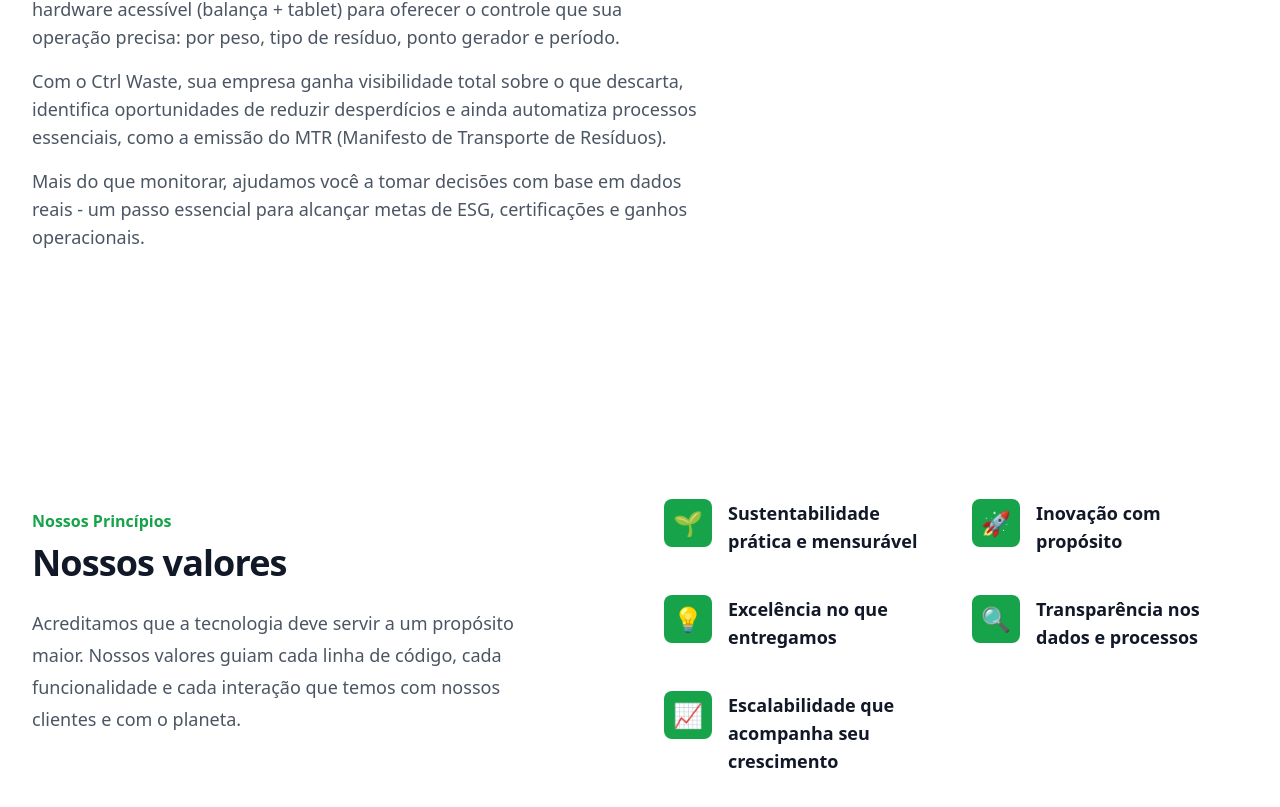
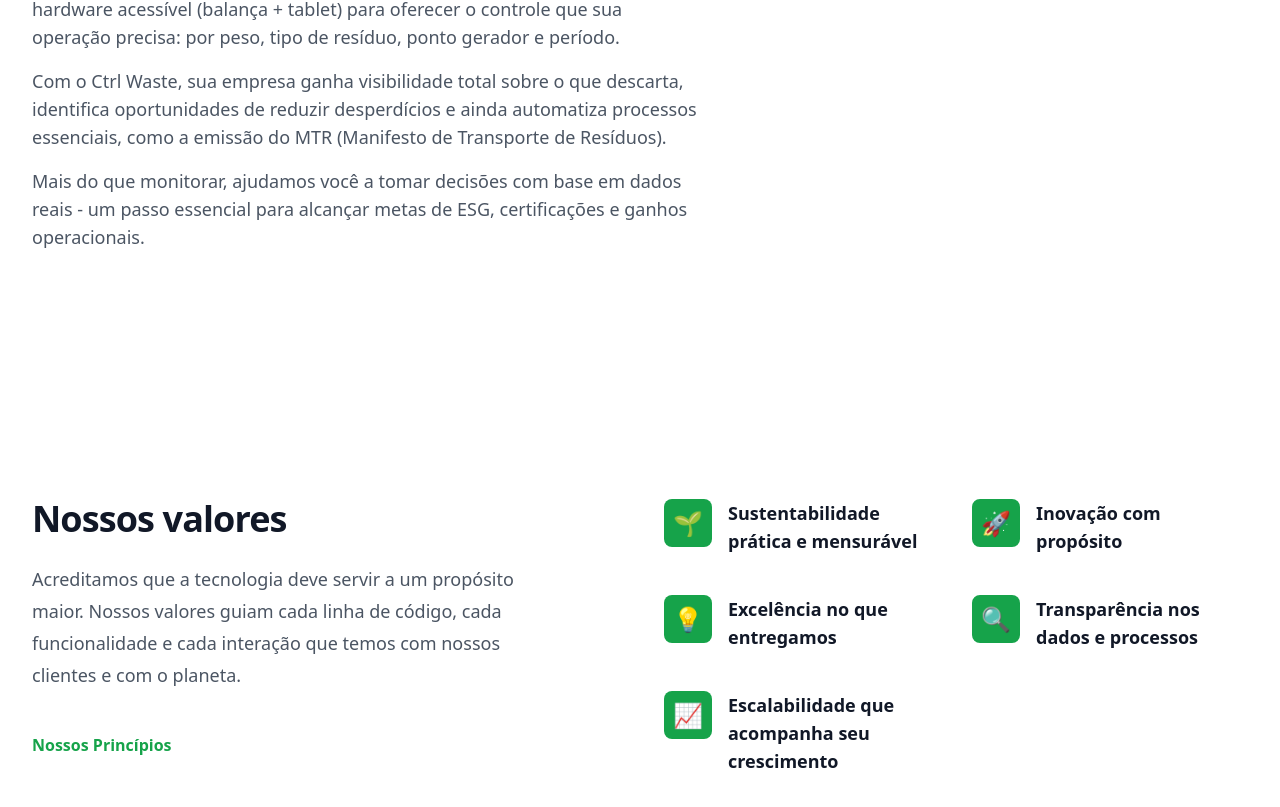
Before and after one commit to murfbr/Waste_Management, a React (Vite) app: page /sobre in a window 1280 px wide. Shown: the part 409-1216 px from the top of the page. Built offline with nearby package versions, Linux system fonts and the light colour scheme; no server answers.

Commit message:
conteúdo das páginas do Site

```diff
--- a/src/components/site/BenefitsSection.jsx
+++ b/src/components/site/BenefitsSection.jsx
@@ -10,7 +10,8 @@
 export default function BenefitsSection() {
     return (
         <section className="text-gray-600 body-font bg-gray-100">
-            <div className="container px-5 py-24 mx-auto">
+             {/* Container principal agora usa max-w-7xl e padding responsivo para garantir a centralização */}
+            <div className="max-w-7xl mx-auto px-4 sm:px-6 lg:px-8 py-24">
                 <div className="text-center mb-20">
                     <h2 className="sm:text-4xl text-3xl font-bold title-font text-gray-900 mb-4">
                         Por que escolher o Ctrl Waste?
--- a/src/components/site/HeroSection.jsx
+++ b/src/components/site/HeroSection.jsx
@@ -4,7 +4,8 @@
 export default function HeroSection() {
   return (
     <section className="bg-white text-gray-800">
-      <div className="container mx-auto flex px-5 py-24 md:flex-row flex-col items-center">
+      {/* Container principal agora usa max-w-7xl e padding responsivo para garantir a centralização */}
+      <div className="max-w-7xl mx-auto px-4 sm:px-6 lg:px-8 py-24 flex md:flex-row flex-col items-center">
         <div className="lg:flex-grow md:w-1/2 lg:pr-24 md:pr-16 flex flex-col md:items-start md:text-left mb-16 md:mb-0 items-center text-center">
           <h1 className="title-font sm:text-5xl text-4xl mb-4 font-extrabold text-gray-900">
             <span className="text-green-600">Ctrl Waste:</span> Tecnologia simples. Resultados mensuráveis.
--- a/src/components/site/PlatformSection.jsx
+++ b/src/components/site/PlatformSection.jsx
@@ -17,7 +17,8 @@
 export default function PlatformSection() {
     return (
         <section className="text-gray-600 body-font bg-white">
-            <div className="container px-5 py-24 mx-auto">
+            {/* Container principal agora usa max-w-7xl e padding responsivo para garantir a centralização */}
+            <div className="max-w-7xl mx-auto px-4 sm:px-6 lg:px-8 py-24">
                 <div className="text-center mb-20">
                     <h2 className="sm:text-4xl text-3xl font-bold title-font text-gray-900 mb-4">A plataforma completa para sua Gestão de Resíduos</h2>
                     <div className="flex mt-6 justify-center">
--- a/src/components/site/ValuesSection.jsx
+++ b/src/components/site/ValuesSection.jsx
@@ -40,17 +40,21 @@
   return (
     <section className="bg-white py-24 sm:py-32">
       <div className="mx-auto max-w-7xl px-6 lg:px-8">
-        {/* A mudança principal está aqui: de 'items-center' para 'items-start' para alinhar os blocos pelo topo. */}
         <div className="mx-auto grid max-w-2xl grid-cols-1 gap-x-12 gap-y-16 sm:gap-y-20 lg:mx-0 lg:max-w-none lg:grid-cols-2 items-start">
-          <div className="lg:pr-8 lg:pt-4">
+          {/* Bloco de texto à esquerda, agora com o padding e a ordem dos elementos ajustados */}
+          <div className="lg:pr-8 lg:pt-2">
             <div className="lg:max-w-lg">
-              <h2 className="text-base font-semibold leading-7 text-green-600">Nossos Princípios</h2>
-              <p className="mt-2 text-3xl font-bold tracking-tight text-gray-900 sm:text-4xl">Nossos valores</p>
+              {/* O título principal agora vem primeiro para alinhar com os ícones */}
+              <p className="text-3xl font-bold tracking-tight text-gray-900 sm:text-4xl">Nossos valores</p>
               <p className="mt-6 text-lg leading-8 text-gray-600">
                 Acreditamos que a tecnologia deve servir a um propósito maior. Nossos valores guiam cada linha de código, cada funcionalidade e cada interação que temos com nossos clientes e com o planeta.
               </p>
+               {/* O subtítulo "Nossos Princípios" foi movido para baixo para não interferir no alinhamento */}
+              <h2 className="mt-10 text-base font-semibold leading-7 text-green-600">Nossos Princípios</h2>
             </div>
           </div>
+
+          {/* Bloco de valores à direita, com o mesmo padding superior para garantir o alinhamento */}
           <dl className="grid grid-cols-1 gap-x-8 gap-y-10 sm:grid-cols-2 lg:pt-2">
             {values.map((value) => (
               <ValueItem key={value.text} icon={value.icon} text={value.text} />
```
